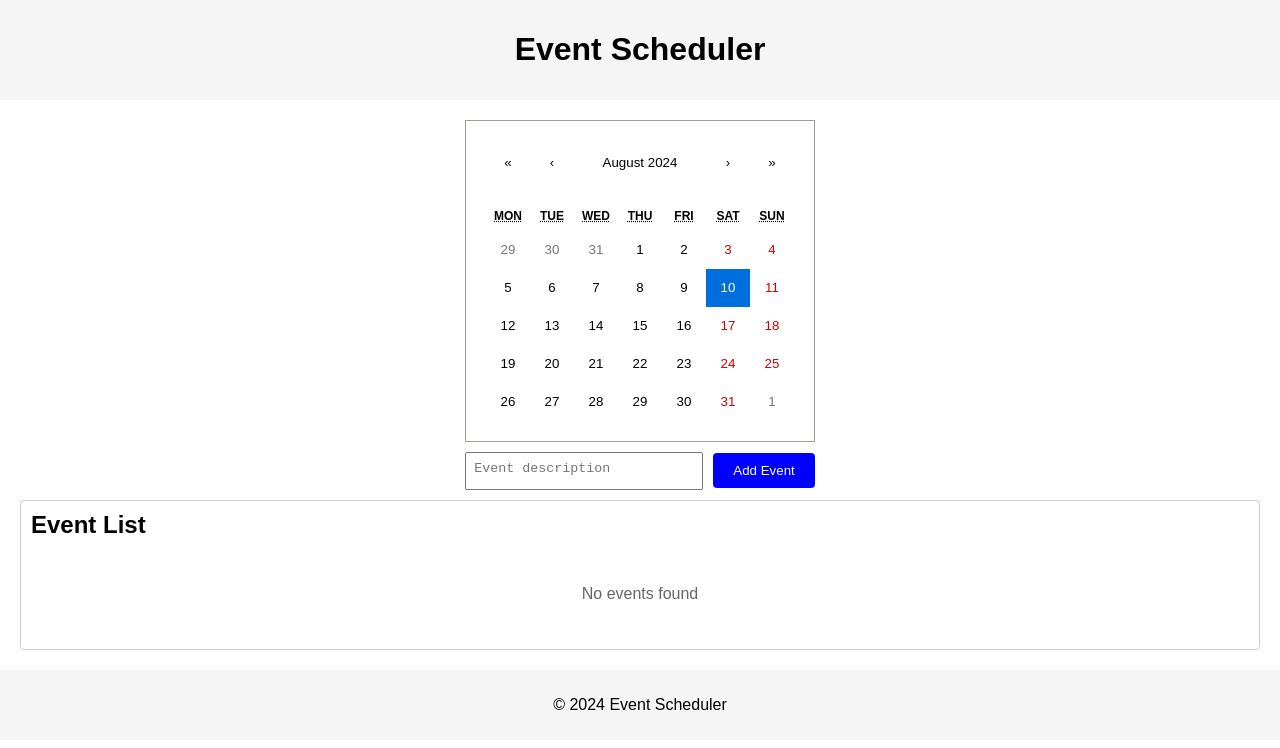
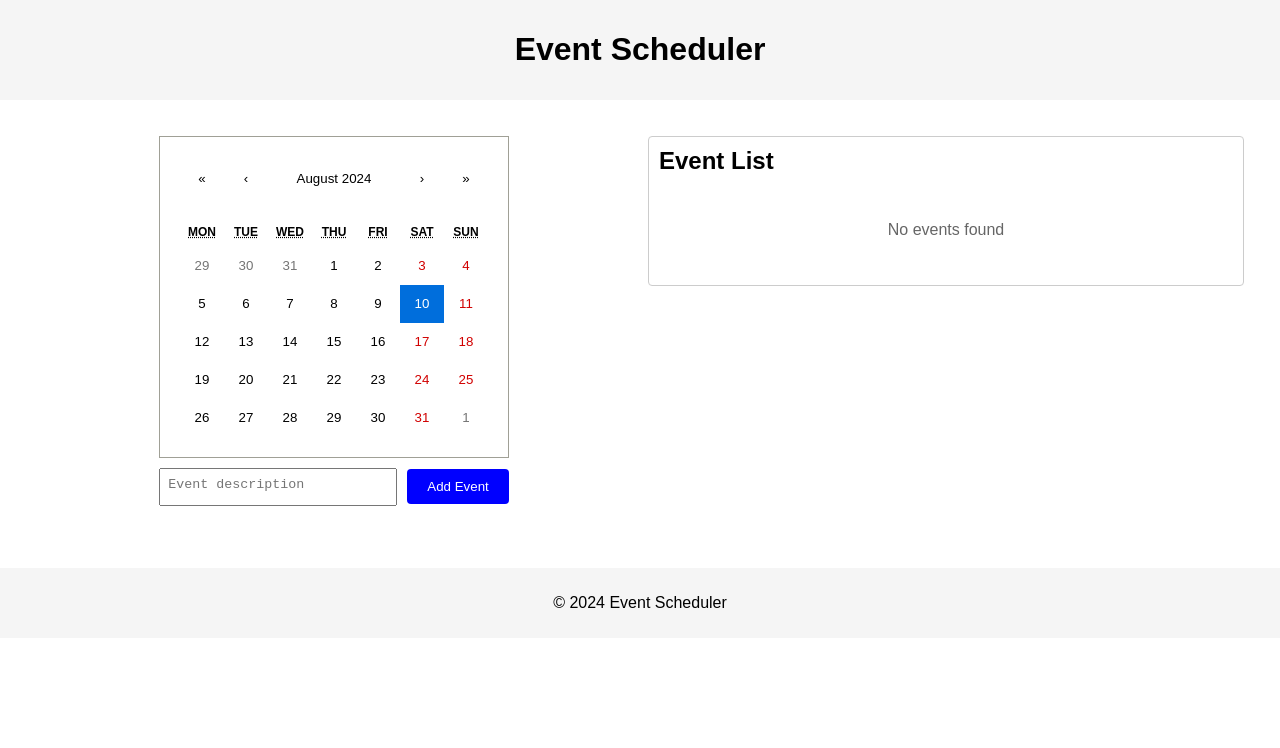
Before and after one commit to komal2831/Event-Scheduler, a Next.js app: page / in a window 1280 px wide. Shown: the top 748 px of the page. Built offline with nearby package versions, Linux system fonts and the light colour scheme.

Commit message:
Update globals.css

```diff
--- a/app/styles/globals.css
+++ b/app/styles/globals.css
@@ -34,3 +34,35 @@ body {
   input {
     margin-right: 10px;
   }
+
+
+  /* global.css */
+
+.container {
+  display: flex;
+  flex-direction: column;
+  height: 100%;
+  padding: 1rem;
+  box-sizing: border-box;
+}
+
+.content {
+  display: flex;
+  flex-direction: row;
+  flex: 1;
+  margin-bottom: 1rem;
+  flex-wrap: wrap;
+}
+
+.calendarContainer {
+  flex: 1;
+  margin-right: 1rem;
+  min-width: 300px;
+  box-sizing: border-box;
+}
+
+.eventListContainer {
+  flex: 1;
+  min-width: 300px;
+  box-sizing: border-box;
+}
```
